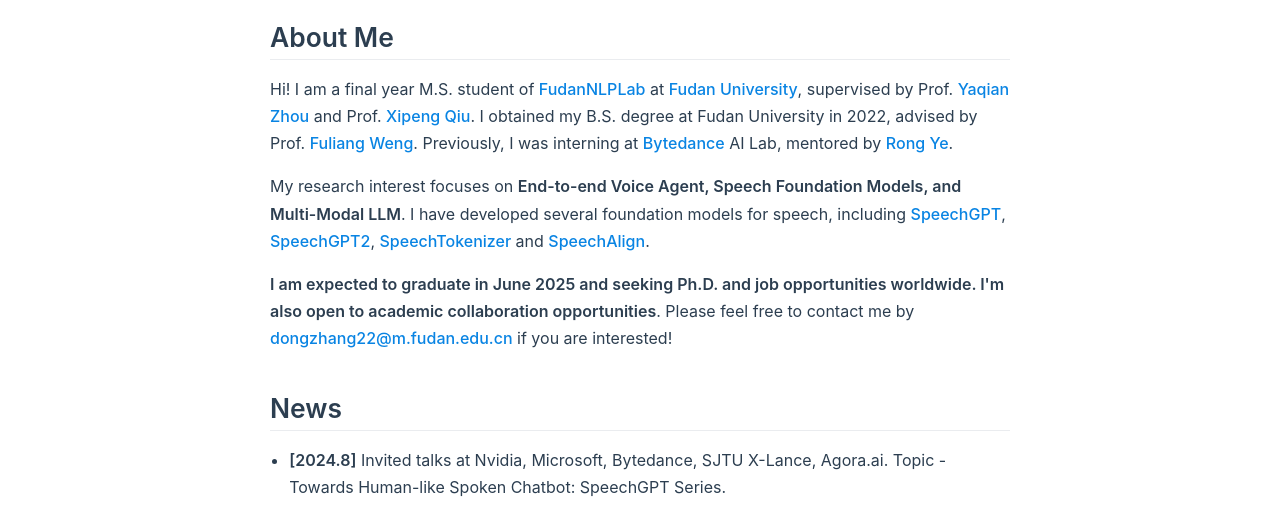
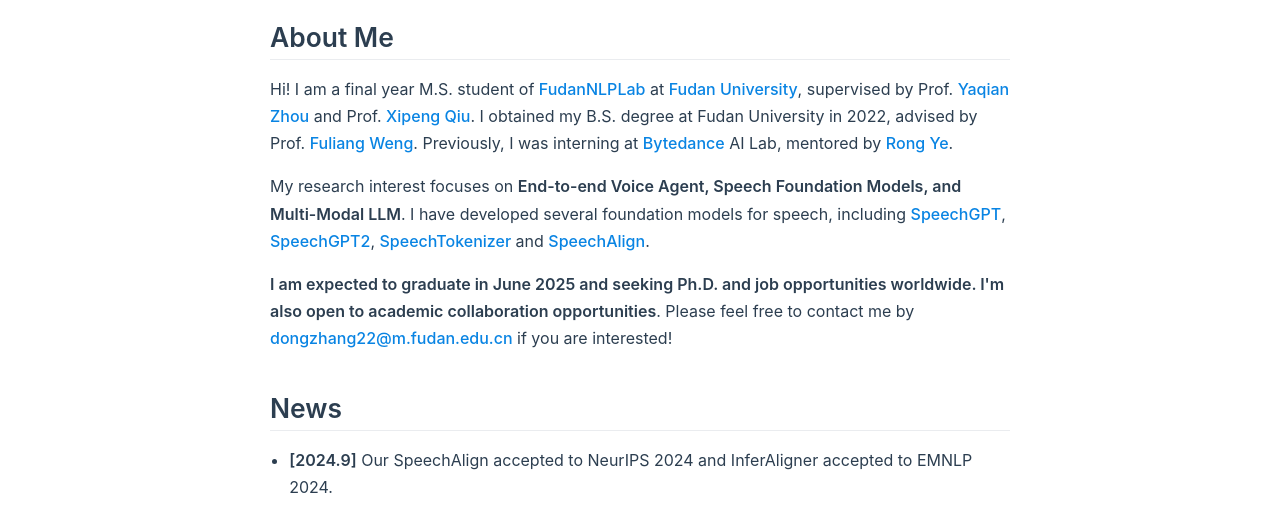
Before and after one commit to 0nutation/0nutation.github.io, a plain HTML site: page index.html in a window 1280 px wide. Shown: the part 258-773 px from the top of the page. Drawn offline with Linux system fonts and the light colour scheme; no server answers.

Commit message:
Update index.html

```diff
--- a/index.html
+++ b/index.html
@@ -46,6 +46,7 @@
 <h2 id="news"><a href="#news" class="header-anchor">#</a> News</h2>
 <ul>
 
+<li><p><strong>[2024.9]</strong> Our SpeechAlign accepted to NeurIPS 2024 and InferAligner accepted to EMNLP 2024. </li>
 <li><p><strong>[2024.8]</strong> Invited talks at Nvidia, Microsoft, Bytedance, SJTU X-Lance, Agora.ai. Topic - Towards Human-like Spoken Chatbot: SpeechGPT Series.</li>
 <li><p><strong>[2024.7]</strong> We released <a href="https://0nutation.github.io/SpeechGPT2.github.io/" target="_blank" rel="noopener noreferrer"><strong>SpeechGPT2</strong></a>, a emotional intelligent end-to-end spoken dialogue LLM. </li>
 <li><p><strong>[2024.7]</strong> We won the first place in <a href="https://dcase.community/challenge2024/task-automated-audio-captioning-results#jung_cmu_t6_2024" target="_blank" rel="noopener noreferrer"><strong>DCASE 2024 Challenge Task6</strong></a>.  </li>
@@ -118,7 +119,7 @@
       <p><strong>SpeechAlign: Aligning Speech Generation to Human Preferences</strong></p>
       <p><em><strong>Dong Zhang<sup>*</sup></strong>, Zhaowei Li<sup>*</sup>, Shimin Li, Xin Zhang, Pengyu Wang, Yaqian Zhou, Xipeng Qiu</em></p>
       <p>
-        [<a href="https://arxiv.org/pdf/2404.05600.pdf" target="_blank" rel="noopener noreferrer"><strong>Preprint</strong></a>]
+        [<a href="https://arxiv.org/pdf/2404.05600.pdf" target="_blank" rel="noopener noreferrer"><strong>NeurIPS 2024</strong></a>]
         [<a href="https://github.com/0nutation/SpeechGPT" target="_blank" rel="noopener noreferrer">code <img src="https://img.shields.io/github/stars/0nutation/SpeechGPT"></a>]
         [<a href="https://0nutation.github.io/SpeechAlign.github.io/" target="_blank" rel="noopener noreferrer">demo</a>]
       </p>
@@ -201,11 +202,11 @@
 
 <h3 id="2024"><a href="2024" class="header-anchor">#</a>2024</h3>
 <ul>
-<li><p><a href="https://arxiv.org/pdf/2404.05600.pdf" target="_blank" rel="noopener noreferrer"><strong>SpeechAlign: Aligning Speech Generation to Human Preferences</strong></a> <br><strong>Dong Zhang<sup>*</sup></strong>, Zhaowei Li<sup>*</sup>, Shimin Li, Xin Zhang, Pengyu Wang, Yaqian Zhou, Xipeng Qiu. <br>Preprint</li>
+<li><p><a href="https://arxiv.org/pdf/2404.05600.pdf" target="_blank" rel="noopener noreferrer"><strong>SpeechAlign: Aligning Speech Generation to Human Preferences</strong></a> <br><strong>Dong Zhang<sup>*</sup></strong>, Zhaowei Li<sup>*</sup>, Shimin Li, Xin Zhang, Pengyu Wang, Yaqian Zhou, Xipeng Qiu. <br>NeurIPS 2024</li>
 <li><p><a href="https://arxiv.org/pdf/2402.12226.pdf" target="_blank" rel="noopener noreferrer"><strong>AnyGPT: Unified Multimodal LLM with Discrete Sequence Modeling</strong></a> <br>Jun Zhan<sup>*</sup>, Junqi Dai<sup>*</sup>, Jiasheng Ye<sup>*</sup>, Yunhua Zhou, <strong>Dong Zhang</strong>, Zhigeng Liu, Xin Zhang, Ruibin Yuan, Ge Zhang, Linyang Li, Hang Yan, Jie Fu, Tao Gui, Tianxiang Sun, Yugang Jiang, Xipeng Qiu. <br>ACL 2024 </li>
 <li><p><a href="https://arxiv.org/pdf/2402.06894.pdf" target="_blank" rel="noopener noreferrer"><strong>GenTranslate: Large Language Models are Generative Multilingual Speech and Machine Translators</strong></a> <br>Yuchen Hu, Chen Chen, Chao-Han Huck Yang, Ruizhe Li, <strong>Dong Zhang</strong>, Zhehuai Chen, Eng Siong Chng. <br>ACL 2024 </li>
 <li><p><a href="https://arxiv.org/pdf/2401.13527.pdf" target="_blank" rel="noopener noreferrer"><strong>SpeechGPT-Gen: Scaling Chain-of-Information Speech Generation</strong></a> <br><strong>Dong Zhang<sup>*</sup></strong>, Xin Zhang<sup>*</sup>, Jun Zhan, Shimin Li, Yaqian Zhou, Xipeng Qiu. <br>Preprint</li>
-<li><p><a href="https://arxiv.org/pdf/2401.11206.pdf" target="_blank" rel="noopener noreferrer"><strong>InferAligner: Inference-Time Alignment for Harmlessness through Cross-Model Guidance</strong></a> <br>Pengyu Wang, <strong>Dong Zhang</strong>, Linyang Li, Chenkun Tan, Xinghao Wang, Ke Ren, Botian Jiang, Xipeng Qiu. <br>Preprint </li>
+<li><p><a href="https://arxiv.org/pdf/2401.11206.pdf" target="_blank" rel="noopener noreferrer"><strong>InferAligner: Inference-Time Alignment for Harmlessness through Cross-Model Guidance</strong></a> <br>Pengyu Wang, <strong>Dong Zhang</strong>, Linyang Li, Chenkun Tan, Xinghao Wang, Ke Ren, Botian Jiang, Xipeng Qiu. <br>EMNLP 2024 </li>
 <li><p><a href="https://arxiv.org/pdf/2401.06071.pdf" target="_blank" rel="noopener noreferrer"><strong>GroundingGPT: Language Enhanced Multi-modal Grounding Model</strong></a> <br>Zhaowei Li, Qi Xu, <strong>Dong Zhang</strong>, Hang Song, Yiqing Cai, Qi Qi, Ran Zhou, Junting Pan, Zefeng Li, Van Tu Vu, Zhida Huang, Tao Wang. <br>ACL 2024 </li>
 <li><p><a href="https://arxiv.org/pdf/2401.03945.pdf" target="_blank" rel="noopener noreferrer"><strong>SpeechAgents: Human-Communication Simulation with Multi-Modal Multi-Agent Systems</strong></a> <br><strong>Dong Zhang</strong>, Zhaowei Li, Pengyu Wang, Xin Zhang, Yaqian Zhou, Xipeng Qiu. <br>Preprint</li>
 </ul>
@@ -222,6 +223,7 @@
 <h2 id="talks"><a href="#talks" class="header-anchor">#</a> Invited Talks</h2>
 <ul>
 <li><p><strong>Towards Human-like Spoken Chatbot: SpeechGPT Series</strong> <br>
+  <a href="" target="_blank" rel="noopener noreferrer"><strong>NTU Singapore</strong></a>(2024/9/17),
   <a href="" target="_blank" rel="noopener noreferrer"><strong>NVIDIA</strong></a>(2024/8/15),
   <a href="" target="_blank" rel="noopener noreferrer"><strong>Microsoft</strong></a>(2024/8/5),
   <a href="https://www.bilibili.com/video/BV1FJ4m137ZB/?spm_id_from=333.337.search-card.all.click" target="_blank" rel="noopener noreferrer"><strong>SJTU X-Lance</strong></a>(2024/6/12),
@@ -256,7 +258,7 @@
 <h2 id="service"><a href="#service" class="header-anchor">#</a> Service</h2>
 <ul>
 <li><p><strong>Reviewer:</strong>  <br>
-  EMNLP(2023), ARR(Dec 2023, Feb 2024, June 2024), Neurips(2024)</p></li>
+  EMNLP(2023, 2024), ACL(2024), Neurips(2024)</p></li>
 
 </ul>
 
```
